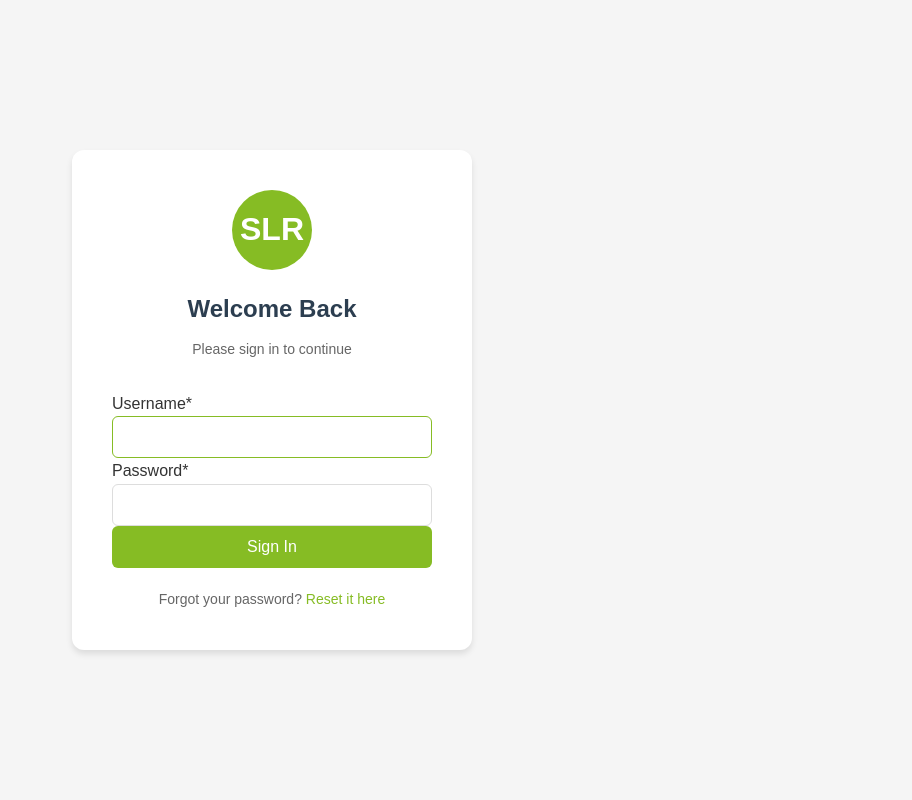
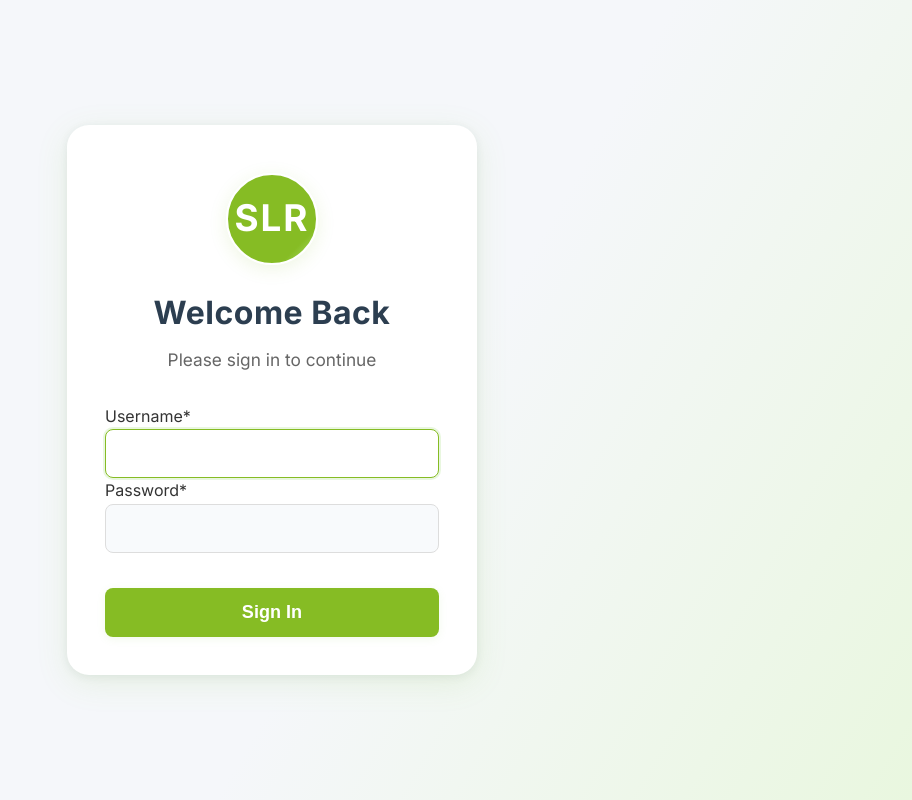
Before and after one commit to SoufianeJm/projetx, a Django app: page /accounts/login/ in a window 1280 px wide. Shown: the whole page, without its empty margins (368-1280 px from the left). Run offline with Django 5.2, Linux system fonts and the light colour scheme; parts of the project's set-up code (start-up, migrations or seed data) failed here and were passed over; some libraries are stand-ins or nearby versions.

Commit message:
sign in fixed

```diff
--- a/billing/templates/billing/auth_base.html
+++ b/billing/templates/billing/auth_base.html
@@ -6,6 +6,7 @@
     <meta name="viewport" content="width=device-width, initial-scale=1.0">
     <title>{% block title %}SLR Billing{% endblock %}</title>
     <style>
+        @import url('https://fonts.googleapis.com/css2?family=Inter:wght@400;600;700&display=swap');
         :root {
             --primary-color: #86BC24;
             --secondary-color: #2C3E50;
@@ -22,10 +23,10 @@
         }
 
         body {
-            font-family: Arial, sans-serif;
+            font-family: 'Inter', Arial, sans-serif;
             line-height: 1.6;
             color: var(--text-color);
-            background-color: var(--light-gray);
+            background: linear-gradient(120deg, #f5f7fa 60%, #e9f7df 100%);
             min-height: 100vh;
             display: flex;
             flex-direction: column;
@@ -40,118 +41,136 @@
         }
 
         .auth-card {
-            background: white;
-            border-radius: 12px;
-            box-shadow: 0 4px 6px rgba(0, 0, 0, 0.1);
+            background: #fff;
+            border-radius: 22px;
+            box-shadow: 0 8px 32px rgba(128, 195, 66, 0.13), 0 2px 8px rgba(44,62,80,0.08);
             width: 100%;
-            max-width: 400px;
-            padding: 40px;
+            max-width: 410px;
+            padding: 48px 38px 38px 38px;
+            animation: fadeInUp 0.7s cubic-bezier(.23,1.01,.32,1) 0s;
         }
-
+        @keyframes fadeInUp {
+            from { opacity: 0; transform: translateY(40px); }
+            to { opacity: 1; transform: translateY(0); }
+        }
         .auth-header {
             text-align: center;
             margin-bottom: 30px;
         }
-
         .auth-header h1 {
             color: var(--secondary-color);
-            font-size: 24px;
-            margin-bottom: 10px;
+            font-size: 2rem;
+            font-weight: 700;
+            margin-bottom: 8px;
+            letter-spacing: 0.5px;
         }
-
         .auth-header p {
             color: #666;
-            font-size: 14px;
+            font-size: 1.08rem;
+            font-weight: 400;
         }
-
         .auth-logo {
-            width: 80px;
-            height: 80px;
-            margin: 0 auto 20px;
-            background-color: var(--primary-color);
+            width: 92px;
+            height: 92px;
+            margin: 0 auto 22px;
+            background: linear-gradient(135deg, #86BC24 80%, #aee571 100%);
             border-radius: 50%;
             display: flex;
             align-items: center;
             justify-content: center;
             color: white;
-            font-size: 32px;
-            font-weight: bold;
+            font-size: 2.3rem;
+            font-weight: 700;
+            box-shadow: 0 4px 18px rgba(134,188,36,0.13);
+            letter-spacing: 2px;
+            border: 2.5px solid #fff;
         }
-
         .form-group {
             margin-bottom: 20px;
         }
-
         .form-group label {
             display: block;
             margin-bottom: 8px;
             color: var(--secondary-color);
             font-weight: 500;
         }
-
         .form-control {
             width: 100%;
-            padding: 12px;
-            border: 1px solid var(--border-color);
-            border-radius: 6px;
-            font-size: 14px;
-            transition: border-color 0.3s;
+            padding: 13px 14px;
+            border: 1.5px solid var(--border-color);
+            border-radius: 8px;
+            font-size: 1.08rem;
+            transition: border-color 0.2s, box-shadow 0.2s;
+            background: #f8fafc;
+            font-family: 'Inter', Arial, sans-serif;
         }
-
         .form-control:focus {
             outline: none;
             border-color: var(--primary-color);
+            background: #fff;
+            box-shadow: 0 0 0 2px #e9f7df;
         }
-
         .btn-primary {
-            background-color: var(--primary-color);
+            background: var(--primary-color);
             color: white;
             border: none;
-            padding: 12px 20px;
-            border-radius: 6px;
+            padding: 14px 0;
+            border-radius: 8px;
             width: 100%;
-            font-size: 16px;
+            font-size: 1.13rem;
+            font-weight: 600;
             cursor: pointer;
-            transition: background-color 0.3s;
+            transition: background 0.18s, transform 0.18s, box-shadow 0.18s;
+            box-shadow: 0 2px 8px rgba(128, 195, 66, 0.10);
         }
-
         .btn-primary:hover {
-            background-color: #6d9a1d;
+            background: #6d9a1d;
+            transform: translateY(-2px) scale(1.03);
+            box-shadow: 0 4px 16px rgba(128, 195, 66, 0.13);
         }
-
         .auth-footer {
             text-align: center;
-            margin-top: 20px;
-            font-size: 14px;
+            margin-top: 22px;
+            font-size: 1.01rem;
             color: #666;
         }
-
         .auth-footer a {
             color: var(--primary-color);
             text-decoration: none;
+            font-weight: 500;
         }
-
         .auth-footer a:hover {
             text-decoration: underline;
         }
-
         .alert {
             padding: 12px;
             border-radius: 6px;
             margin-bottom: 20px;
-            font-size: 14px;
+            font-size: 1.08rem;
         }
-
         .alert-error {
             background-color: #f8d7da;
             border: 1px solid #f5c6cb;
             color: #721c24;
         }
-
         .alert-success {
             background-color: #d4edda;
             border: 1px solid #c3e6cb;
             color: #155724;
+        }
+        @media (max-width: 600px) {
+            .auth-card {
+                padding: 22px 6px 22px 6px;
+                max-width: 98vw;
+            }
+            .auth-logo {
+                width: 70px;
+                height: 70px;
+                font-size: 1.5rem;
+            }
+            .auth-header h1 {
+                font-size: 1.3rem;
+            }
         }
     </style>
 </head>
--- a/billing/templates/billing/facturation_slr.html
+++ b/billing/templates/billing/facturation_slr.html
@@ -37,9 +37,9 @@
                 <input type="file" name="heures_ibm_file" id="id_heures_ibm_file" class="form-control file-input" accept=".xlsx">
             </div>
             <div class="form-actions">
-                <button type="submit" name="submit" class="btn btn-primary mt-3" id="generateReportBtn">
+            <button type="submit" name="submit" class="btn btn-primary mt-3" id="generateReportBtn">
                     <i class="fas fa-file-excel me-2"></i>Generate Report
-                </button>
+            </button>
             </div>
         </form>
     </div>
--- a/billing/templates/registration/login.html
+++ b/billing/templates/registration/login.html
@@ -10,11 +10,8 @@
 <form method="post">
     {% csrf_token %}
     {{ form|crispy }}
-    <div class="mt-4">
+    <div style="margin-top: 2.2rem;">
         <button type="submit" class="btn btn-primary">Sign In</button>
-    </div>
-    <div class="auth-footer">
-        <p>Forgot your password? <a href="{% url 'password_reset' %}">Reset it here</a></p>
     </div>
 </form>
 {% endblock %}
```
Also changed, not shown: billing/views.py (+9 -0 lines).
